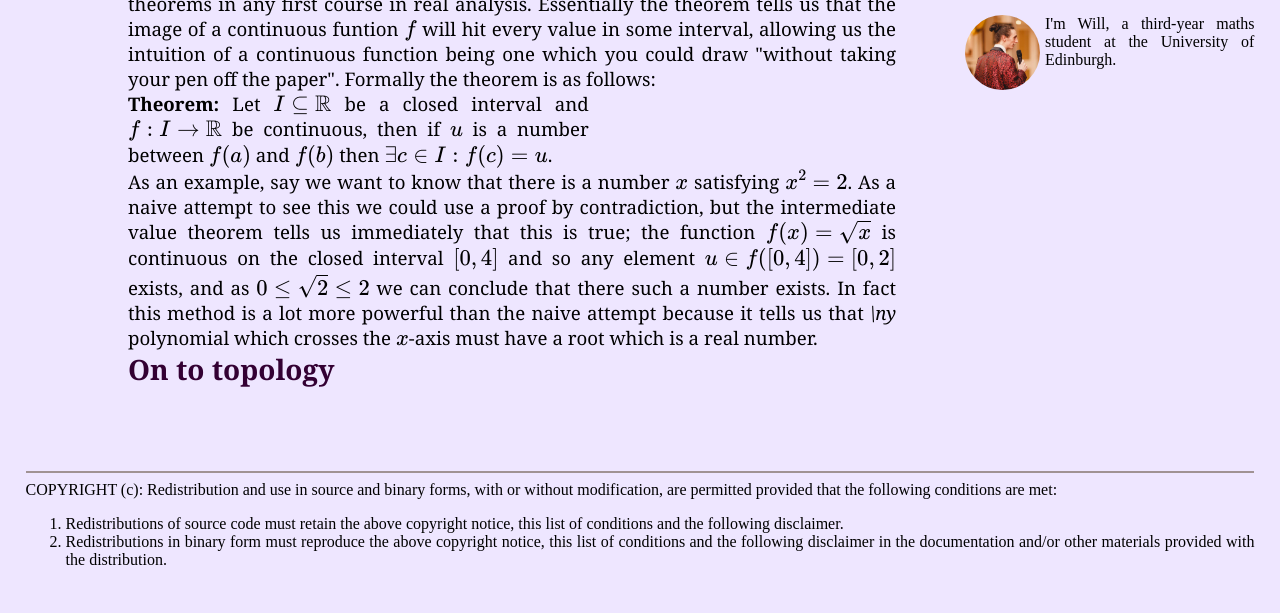
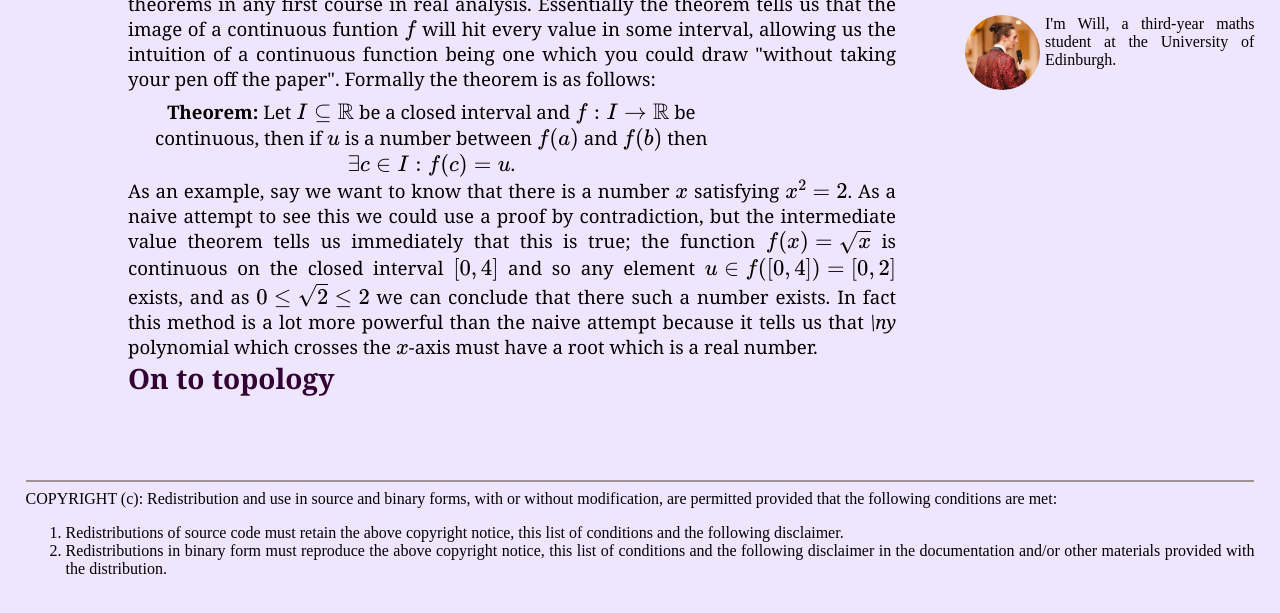
Before and after one commit to CapnJackBevs/universitynotes, a plain HTML site: page docs/IntermediateValue.html in a window 1280 px wide. Shown: the part 187-800 px from the top of the page. Drawn offline with nearby package versions, Linux system fonts and the light colour scheme; some packages are replaced by stand-ins of ours.

Commit message:
trying new theorem format in IVT again again

```diff
--- a/docs/IntermediateValue.html
+++ b/docs/IntermediateValue.html
@@ -1,7 +1,7 @@
 <!DOCTYPE html>
 <html
 <head>
-	<title>Home Page</title>
+	<title>Intermediate Value Theorem</title>
 	<link rel="stylesheet" type="text/css" href="style.css">
 </head>
 <script src='https://cdnjs.cloudflare.com/ajax/libs/mathjax/2.7.5/MathJax.js?config=TeX-MML-AM_CHTML' async></script><!-- MathsJAX for LaTeX -->
@@ -27,7 +27,7 @@ Intermediate Value Theorem
 The Intermediate Value Theorem (or "IVT") is probably one of the most important theorems in any first course in real analysis. Essentially the theorem tells us that the image of a continuous funtion \(f\) will hit every value in some interval, allowing us the intuition of a continuous function being one which you could draw "without taking your pen off the paper".
 
 Formally the theorem is as follows:
-<div style="width:60%">
+<div class="thm">
 <b>Theorem:</b> Let \(I\subseteq\mathbb{R}\) be a closed interval and \(f:I\to\mathbb{R}\) be continuous, then if \(u\) is a number between \(f(a)\) and \(f(b)\) then \(\exists c\in I: f(c) = u\).
 </div>
 
--- a/docs/style.css
+++ b/docs/style.css
@@ -33,6 +33,12 @@ div.copyright {
 	width: 96%;
 	float: bottom;
 	padding: 2% 2% 2% 2%;
+}
+
+div.thm {
+	width: 75%;
+	text-align: center;
+	padding: 1% 2% 0% 2%;
 }
 
 div.prof {
```
